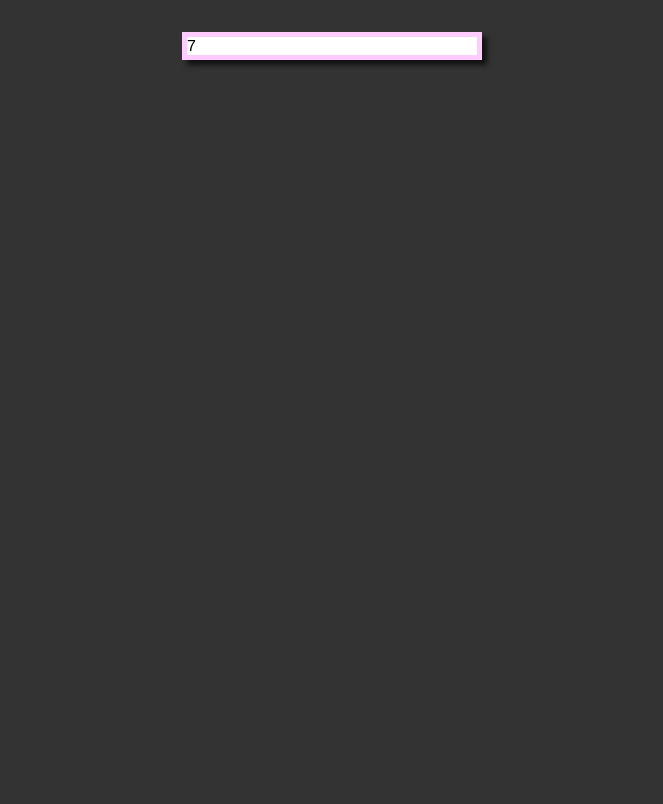
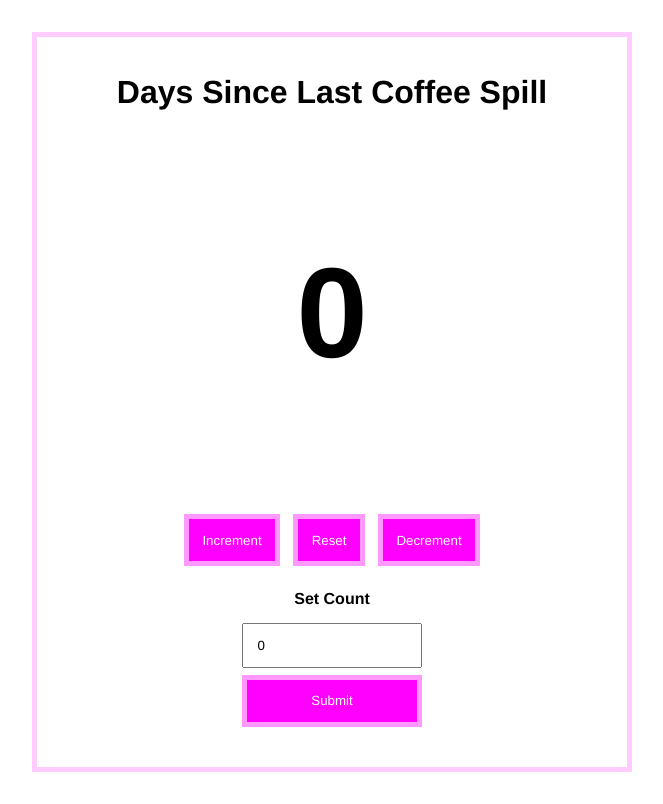
Before and after one commit to mamunur121/ts-e-day, a React (Create React App) app: page / in a window 1280 px wide. Shown: the whole page, without its empty margins (308-971 px from the left). Built offline with nearby package versions, Linux system fonts and the light colour scheme.

Commit message:
class components

```diff
--- a/src/App.tsx
+++ b/src/App.tsx
@@ -1,18 +1,55 @@
-import React, { useEffect, useState } from "react";
+import React, { Component, useEffect, useState } from "react";
+
+type CounterProps = {
+  incident: string;
+};
+
+type CounterState = {
+  count: number;
+};
+
+class Counter extends Component<CounterProps, CounterState> {
+  state = {
+    count: 0
+  }
+  increment = () => {
+    this.setState(({count}) => ({
+      count: count + 1
+    }))
+  }
+  decrement = () => {
+    this.setState(({ count }) => ({ count: count - 1 }));
+  };
+
+  reset = () => {
+    this.setState({ count: 0 });
+  };
+  render() {
+    return (
+      <main className="Counter">
+        <h1>Days Since Last {this.props.incident}</h1>
+        <p className="count">{this.state.count}</p>
+        <section className="controls">
+          <button onClick={this.increment}>Increment</button>
+          <button onClick={this.reset}>Reset</button>
+          <button onClick={this.decrement}>Decrement</button>
+        </section>
+        <section className="controls">
+          <form onSubmit={() => {}}>
+            <label htmlFor="set-to">Set Count</label>
+            <input id="set-to" type="number" value={this.state.count} onChange={(event) =>  this.setState({
+              count: +event.target.value
+            })} />
+            <input type="submit" />
+          </form>
+        </section>
+      </main>
+    );
+  }
+}
 
 function App() {
-  const [count, setCount] = useState(0);
-  useEffect(() => {
-    const timer = setInterval(() => {
-      setCount((c) => c + 1);
-    }, 1000);
-    return () => {
-      clearInterval(timer);
-    };
-  }, []);
-  return (
-    <main>{count}</main>
-  );
+  return <Counter incident="Coffee Spill" />
 }
 
 export default App;
--- a/src/style.scss
+++ b/src/style.scss
@@ -1,12 +1,8 @@
-$primary-color: magenta;
+$button-color: magenta;
 
 html, body, * {
   box-sizing: border-box;
   font-family: Helvetica, Arial, sans-serif;
-}
-
-body {
-  background-color: #333;
 }
 
 h1 {
@@ -14,25 +10,22 @@ h1 {
 }
 
 button, input[type="submit"] {
-  background-color: $primary-color;
-  border: 5px solid lighten($primary-color, 30%);
+  background-color: $button-color;
+  border: 5px solid lighten($button-color, 30%);
   color: white;
   margin: 0 0.5em;
   padding: 1em;
   outline: none;
-
   &:hover {
-    background-color: darken($primary-color, 5%);
+    background-color: darken($button-color, 5%);
   }
-
   &:active {
-    background-color: darken($primary-color, 10%);
+    background-color: darken($button-color, 10%);
   }
 }
 
 input {
   padding: 1em;
-
   &:not([type="submit"]) {
     display: block;
     margin: 0.5em;
@@ -44,7 +37,6 @@ form {
   margin: 1em 0;
   display: flex;
   flex-direction: column;
-
   label {
     text-align: center;
     display: block;
@@ -52,39 +44,20 @@ form {
   }
 }
 
-main {
-  border: 5px solid lighten($primary-color, 40%);
+.Counter {
+  border: 5px solid lighten($button-color, 40%);
+  font-weight: 700;
   margin: 2em auto;
-  width: 300px;
-  box-shadow: 5px 5px 5px #111;
-  background-color: white;
+  padding: 1em;
+  width: 600px;
 }
 
-header {
-  font-size: 2em;
-  padding: 0.25em 0;
+.count {
+  font-size: 8em;
   text-align: center;
-  background-color: lighten($primary-color, 40);
 }
 
-table {
-  width: 100%;
-  padding: 3em;
+.controls {
+  display: flex;
+  justify-content: center;
 }
-
-tr {
-  width: 100%;
-}
-
-th {
-  text-align: left;
-}
-
-td {
-  text-align: right;
-}
-
-.loading {
-  text-align: center;
-  padding: 2em 0;
-}
```
